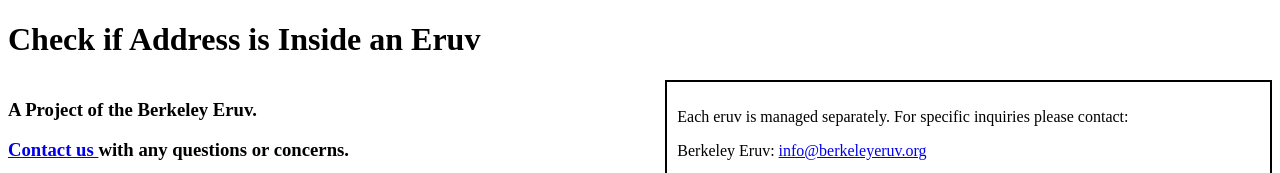
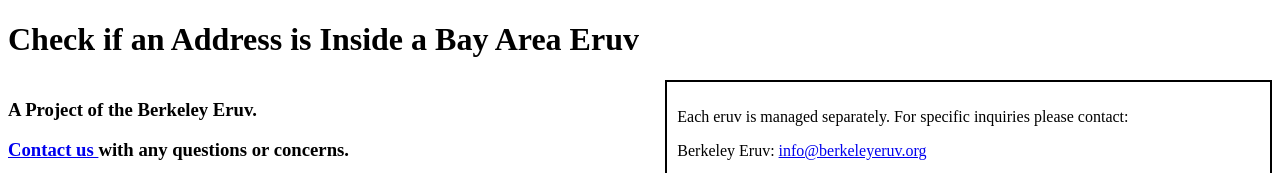
Before and after one commit to BerkeleyEruv/BerkeleyEruv, a plain HTML site: page index.html in a window 1280 px wide. Shown: the top 173 px of the page. Drawn offline with nearby package versions, Linux system fonts and the light colour scheme; a script that the page names is missing.

Commit message:
Update index.html

```diff
--- a/index.html
+++ b/index.html
@@ -86,7 +86,7 @@
     </style>
 </head>
 
-    <h1>Check if Address is Inside an Eruv</h1>
+    <h1>Check if an Address is Inside a Bay Area Eruv</h1>
 
 	<div class="container">
 	    <div class="left-column">
```
